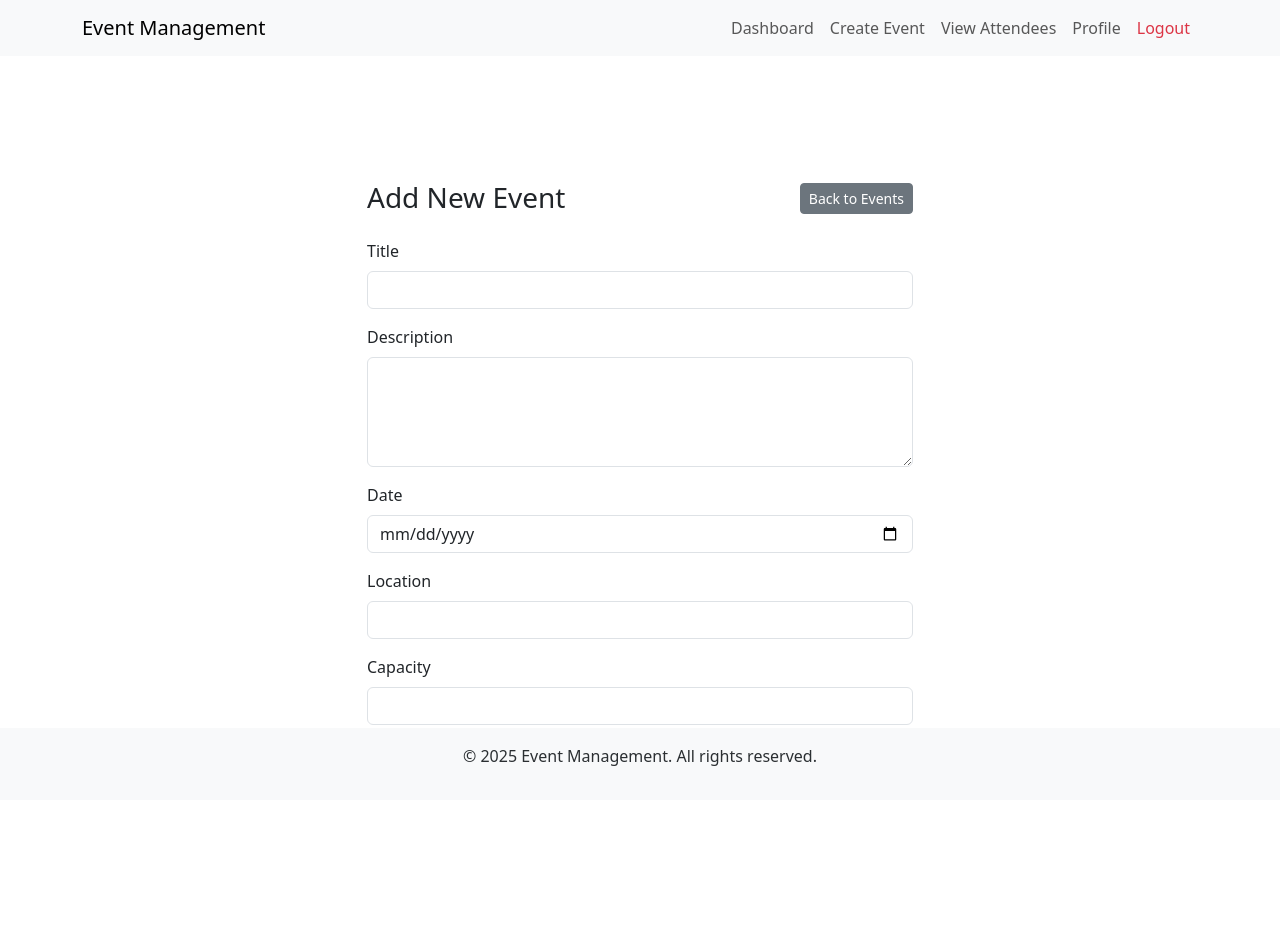
After one commit to rajesh-mondal/event-management, a PHP site: page /create_event.php in a window 1280 px wide. The commit adds this page. Run offline with PHP 8.4, Linux system fonts and the light colour scheme; the visitor is signed in with stand-in values (Sample User, id 1); some libraries are stand-ins or nearby versions.

Commit message:
Implement event creation form with required functionality and fields

```diff
--- /dev/null
+++ b/create_event.php
@@ -0,0 +1,69 @@
+<?php
+include 'db/db.php';
+session_start();
+
+if (!isset($_SESSION['user_id'])) {
+    echo "Error: You must be logged in to create an event.";
+    exit;
+}
+
+if ($_SERVER['REQUEST_METHOD'] == 'POST') {
+    $name = htmlspecialchars($_POST['name']);
+    $description = htmlspecialchars($_POST['description']);
+    $event_date = $_POST['event_date'];
+    $location = $_POST['location'];
+    $max_capacity = $_POST['max_capacity'];
+
+    $created_by = $_SESSION['user_id'];
+
+    if (empty($max_capacity)) {
+        echo "Error: Capacity cannot be empty.";
+        exit;
+    }
+
+    $stmt = $conn->prepare("INSERT INTO events (name, description, event_date, location, max_capacity, created_by) VALUES (?, ?, ?, ?, ?, ?)");
+
+    $stmt->bind_param("ssssii", $name, $description, $event_date, $location, $max_capacity, $created_by);
+
+    if ($stmt->execute()) {
+        header("Location: all_events.php?success=Event added successfully");
+    } else {
+        echo "Error: " . $stmt->error;
+    }
+    $stmt->close();
+}
+?>
+
+<?php include 'includes/header.php'; ?>
+<div class="container d-flex justify-content-center align-items-center vh-100 mb-5 ">
+    <div class="col-md-6">
+        <div class="d-flex justify-content-between align-items-center mb-4">
+            <h3 class="mb-0">Add New Event</h3>
+            <a href="index.php" class="btn btn-sm btn-secondary">Back to Events</a>
+        </div>
+        <form method="POST" action="">
+            <div class="mb-3">
+                <label for="name" class="form-label">Title</label>
+                <input type="text" class="form-control" id="name" name="name" required>
+            </div>
+            <div class="mb-3">
+                <label for="description" class="form-label">Description</label>
+                <textarea class="form-control" id="description" name="description" rows="4" required></textarea>
+            </div>
+            <div class="mb-3">
+                <label for="event_date" class="form-label">Date</label>
+                <input type="date" class="form-control" id="event_date" name="event_date" required>
+            </div>
+            <div class="mb-3">
+                <label for="location" class="form-label">Location</label>
+                <input type="text" class="form-control" id="location" name="location" required>
+            </div>
+            <div class="mb-3">
+                <label for="max_capacity" class="form-label">Capacity</label>
+                <input type="number" class="form-control" id="max_capacity" name="max_capacity" required>
+            </div>
+            <button type="submit" class="btn btn-primary">Add Event</button>
+        </form>
+    </div>
+</div>
+<?php include 'includes/footer.php'; ?>
--- a/login.php
+++ b/login.php
@@ -21,7 +21,7 @@ if ( $_SERVER['REQUEST_METHOD'] == 'POST' ) {
             $_SESSION['username'] = $user['username'];
             $message = "<div class='alert alert-success'>Login Successful!</div>";
             // Redirect to dashboard after successful login
-            header("Location: dashboard.php");
+            header("Location: index.php");
             exit();
         } else {
             $message = "<div class='alert alert-danger'>Invalid Password.</div>";
```
Also changed, not shown: all-events.php (deleted, +0 -44 lines), index.php (+39 -51 lines).
